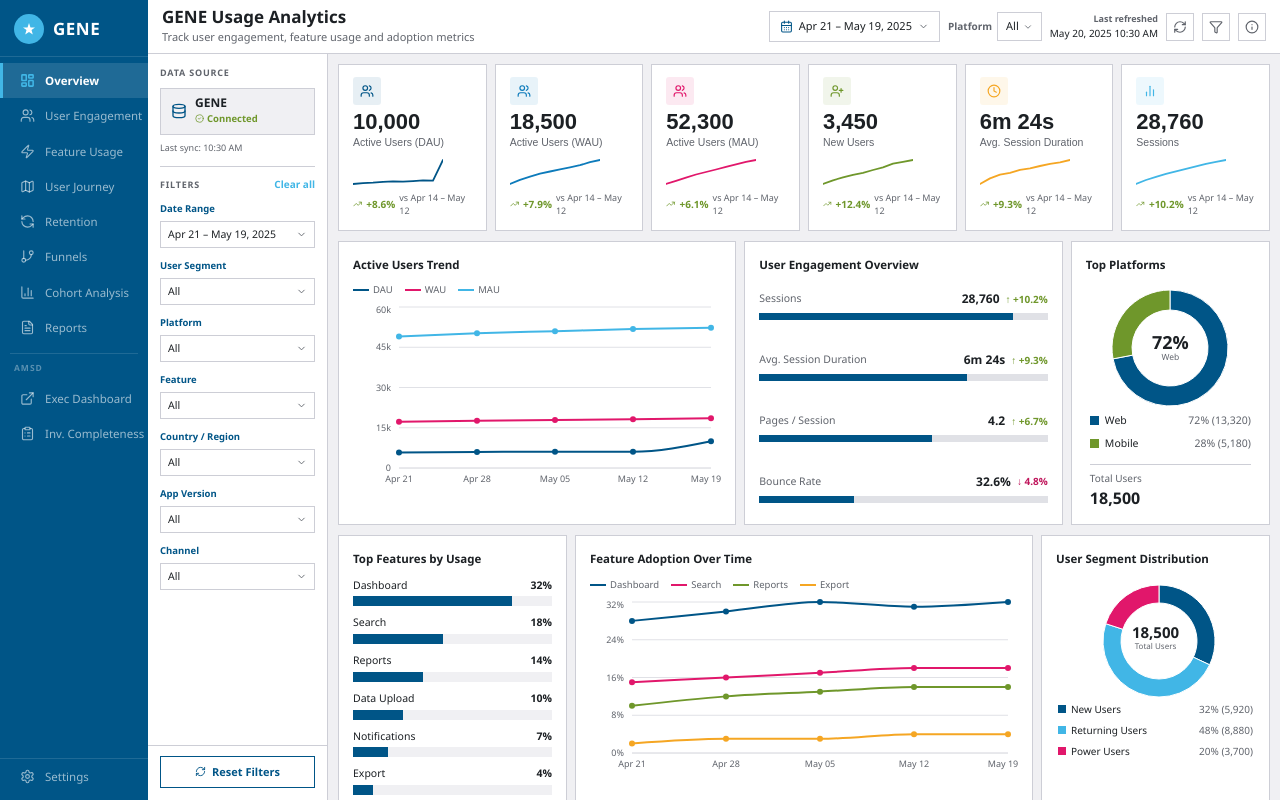
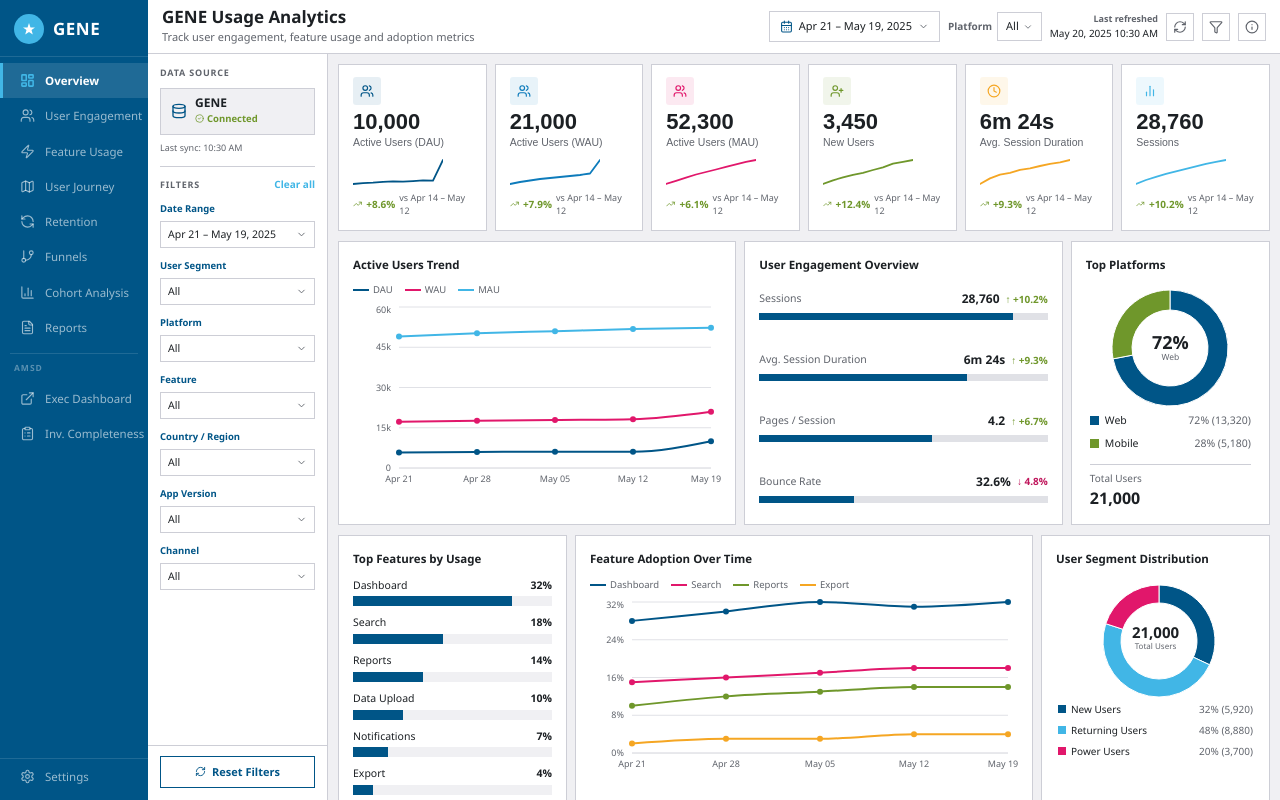
Before and after one commit to krishnadeepala/Enhancepowerbivisuals, a React (Vite) app: page / in a window 1280 px wide. Built offline with nearby package versions, Linux system fonts and the light colour scheme.

Commit message:
Update files from Figma Make

```diff
--- a/src/app/pages/AMSDDashboard.tsx
+++ b/src/app/pages/AMSDDashboard.tsx
@@ -67,7 +67,7 @@ const activeUserData = [
   { date: "Apr 28", dau:  5950, wau: 17600, mau: 50200 },
   { date: "May 05", dau:  6100, wau: 17900, mau: 51000 },
   { date: "May 12", dau:  6050, wau: 18200, mau: 51800 },
-  { date: "May 19", dau:  10000, wau: 18500, mau: 52300 },
+  { date: "May 19", dau:  10000, wau: 21000, mau: 52300 },
 ];
 
 const featureUsageData = [
@@ -484,7 +484,7 @@ function PlatformUsage() {
           ))}
           <div style={{ marginTop: 8, paddingTop: 8, borderTop: `0.5px solid ${C.border}`, fontSize: 9.5, color: C.muted }}>
             Total Users<br />
-            <span style={{ fontSize: 17, fontWeight: 700, color: C.fg }}>18,500</span>
+            <span style={{ fontSize: 17, fontWeight: 700, color: C.fg }}>21,000</span>
           </div>
         </div>
       </div>
@@ -554,7 +554,7 @@ function ExecutiveSummaryContent() {
         />
         <KPICard
           icon={<svg width="20" height="20" viewBox="0 0 24 24" fill="none" stroke="#7C3AED" strokeWidth="2"><path d="M17 21v-2a4 4 0 0 0-4-4H5a4 4 0 0 0-4 4v2"/><circle cx="9" cy="7" r="4"/><path d="M23 21v-2a4 4 0 0 0-3-3.87M16 3.13a4 4 0 0 1 0 7.75"/></svg>}
-          iconBg="#ede9fe" label="Active Users (WAU)" value="18,500"
+          iconBg="#ede9fe" label="Active Users (WAU)" value="21,000"
           change="+8.3%" positive compare="vs last 7 days"
         />
         <KPICard
--- a/src/app/pages/Funnels.tsx
+++ b/src/app/pages/Funnels.tsx
@@ -16,7 +16,7 @@ const funnels = [
   {
     name: "Purchase Funnel",
     steps: [
-      { label: "Product View", count: 18500, pct: 100  },
+      { label: "Product View", count: 21000, pct: 100  },
       { label: "Add to Cart",  count: 9200,  pct: 49.7 },
       { label: "Checkout",     count: 5800,  pct: 31.4 },
       { label: "Payment",      count: 4200,  pct: 22.7 },
--- a/src/app/pages/GENEOverview.tsx
+++ b/src/app/pages/GENEOverview.tsx
@@ -16,7 +16,7 @@ const trendData = [
   { date: "Apr 28", dau: 5950,  wau: 17600, mau: 50200 },
   { date: "May 05", dau: 6100,  wau: 17900, mau: 51000 },
   { date: "May 12", dau: 6050,  wau: 18200, mau: 51800 },
-  { date: "May 19", dau: 10000, wau: 18500, mau: 52300 },
+  { date: "May 19", dau: 10000, wau: 21000, mau: 52300 },
 ];
 
 const adoptionData = [
@@ -81,9 +81,9 @@ const kpiCards = [
   },
   {
     id: "wau", Icon: Users, iconColor: C.midBlue,
-    label: "Active Users (WAU)", value: "18,500",
+    label: "Active Users (WAU)", value: "21,000",
     change: "+7.9%", positive: true, comparison: "vs Apr 14 – May 12",
-    spark: [16200, 16600, 16900, 17200, 17400, 17600, 17800, 18000, 18300, 18500],
+    spark: [16200, 16600, 16900, 17200, 17400, 17600, 17800, 18000, 18300, 21000],
     sparkColor: C.midBlue,
   },
   {
@@ -399,7 +399,7 @@ function TopPlatforms() {
           ))}
           <div style={{ marginTop: 6, fontSize: 10, color: C.muted, borderTop: `0.5px solid ${C.border}`, paddingTop: 6 }}>
             Total Users<br />
-            <span style={{ fontSize: 16, fontWeight: 700, color: C.fg }}>18,500</span>
+            <span style={{ fontSize: 16, fontWeight: 700, color: C.fg }}>21,000</span>
           </div>
         </div>
       </div>
@@ -514,7 +514,7 @@ function UserSegmentDistribution() {
               textAlign: "center", pointerEvents: "none",
             }}
           >
-            <div style={{ fontSize: 15, fontWeight: 700, color: C.fg, lineHeight: 1 }}>18,500</div>
+            <div style={{ fontSize: 15, fontWeight: 700, color: C.fg, lineHeight: 1 }}>21,000</div>
             <div style={{ fontSize: 8, color: C.muted }}>Total Users</div>
           </div>
         </div>
```
